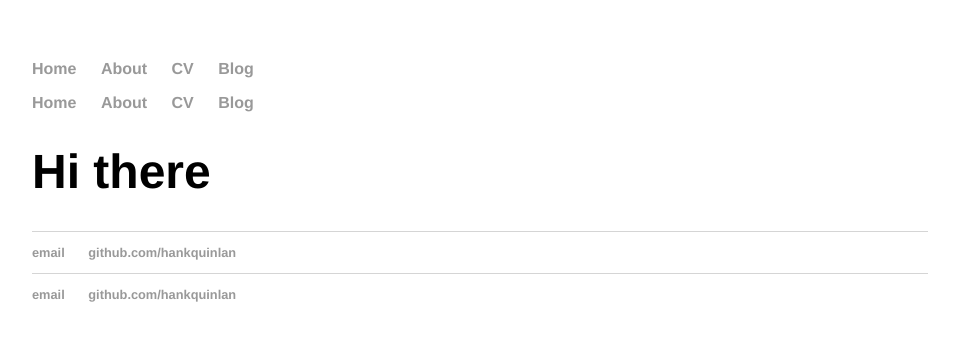
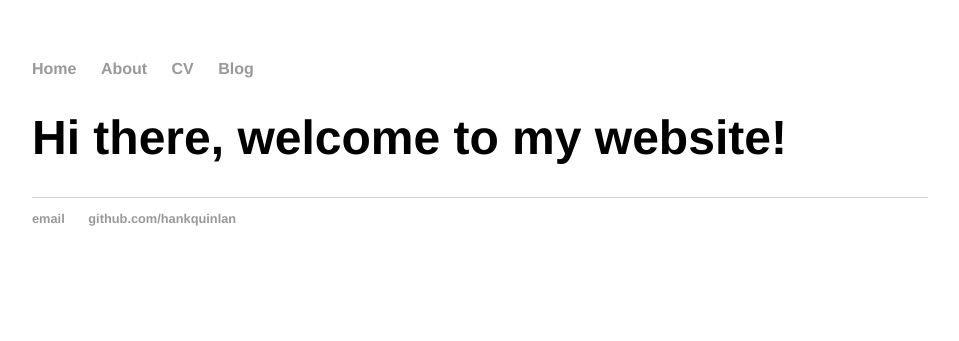
Before and after one commit to clfkenny/clfkenny.github.io, a Jekyll site: the page built from index.md, in a window 1280 px wide. Shown: the top 341 px of the page, without its empty margins (160-1119 px from the left). Built offline with Jekyll 4.4.1, drawn with Linux system fonts in a browser that asks for light colours; our own code applies the rules of GitHub Pages for plain Markdown files.

Commit message:
Update index.md

```diff
--- a/index.md
+++ b/index.md
@@ -1,27 +1,7 @@
-<html>
-	<head>
-		<title>Kenny Lov</title>
-	</head>
-	<body>
-		<nav>
-    		<ul>
-        		<li><a href="/">Home</a></li>
-	        	<li><a href="/about">About</a></li>
-        		<li><a href="/cv">CV</a></li>
-        		<li><a href="/blog">Blog</a></li>
-    		</ul>
-		</nav>
-		<div class="container">
-    		<div class="blurb">
-        		<h1>Hi there</h1>
-				<p></p>
-    		</div><!-- /.blurb -->
-		</div><!-- /.container -->
-		<footer>
-    		<ul>
-        		<li><a href="mailto:hankquinlanhub@gmail.com">email</a></li>
-        		<li><a href="https://github.com/hankquinlan">github.com/hankquinlan</a></li>
-			</ul>
-		</footer>
-	</body>
-</html>
+---
+layout: default
+title: Kenny Lov
+---
+<div class='blurb'>
+	<h1>Hi there, welcome to my website!</h1>
+</div>
```
